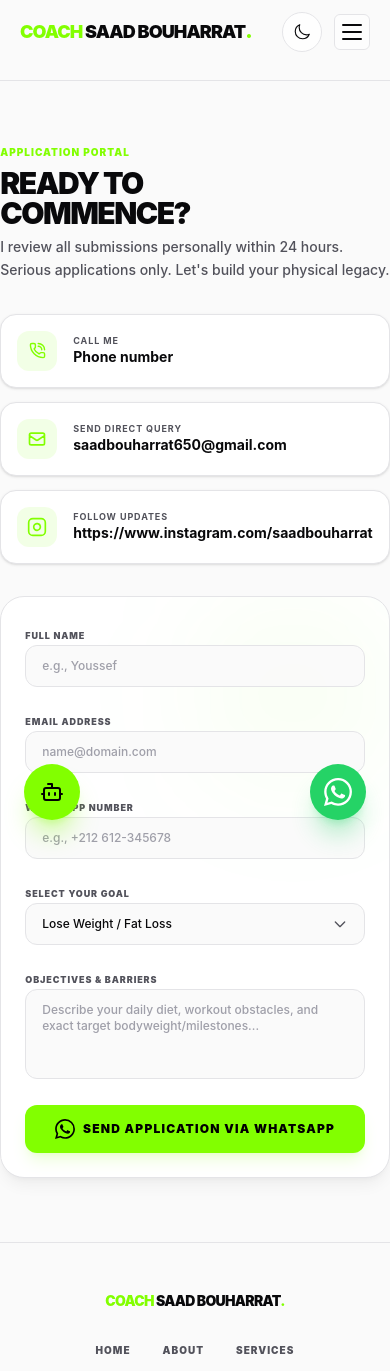
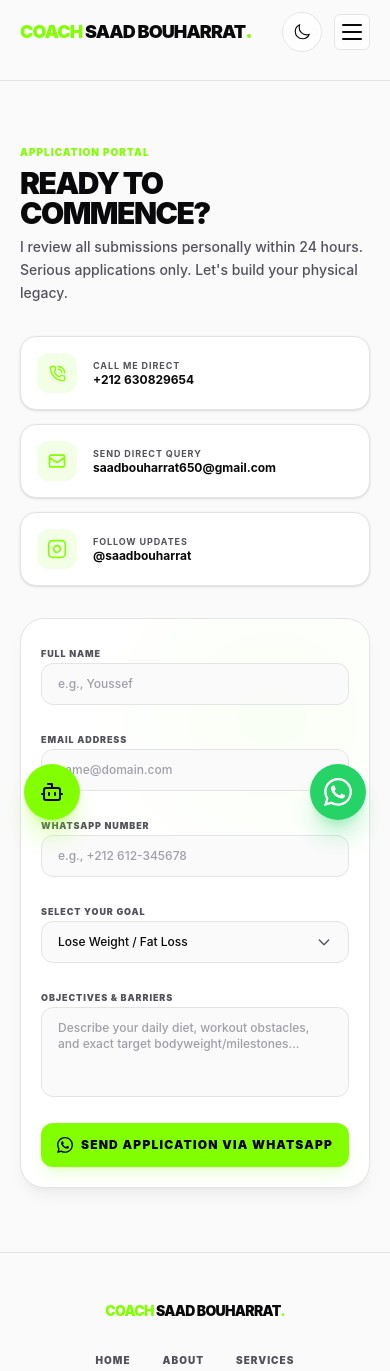
Before and after one commit to BenTaleb-Mehdi/Website-coach, a Next.js app: page /contact in a window 390 px wide. Shown: the top 1371 px of the page. Built offline with nearby package versions, Linux system fonts and the light colour scheme.

Commit message:
feat: add contact section component and static pages for services, transformations, and about

```diff
--- a/app/about/page.tsx
+++ b/app/about/page.tsx
@@ -84,7 +84,7 @@ export default function AboutPage() {
 
             {/* Right Column: Coach Image & KPIs */}
             <div className="space-y-5">
-              <div className="relative rounded-3xl overflow-hidden border-t-2 border-l-2 border-[#82FF00] bg-zinc-900 h-[450px]">
+              <div className="relative rounded-3xl overflow-hidden border-t-2 border-l-2 border-[#82FF00] bg-zinc-900 h-[300px] sm:h-[400px] lg:h-[450px]">
                 <Image
                   src="/images/profile/about-profile.jpg"
                   alt="Coach Saad Bouharrat — premium online fitness coach — Larache Morocco"
@@ -133,7 +133,7 @@ export default function AboutPage() {
             <h2 className="text-3xl md:text-5xl font-black uppercase tracking-tighter text-zinc-900 dark:text-white">THE COACHING DOGMA</h2>
           </div>
 
-          <div className="grid md:grid-cols-3 gap-6">
+          <div className="grid sm:grid-cols-2 md:grid-cols-3 gap-6">
             {philosophy.map((item, index) => (
               <motion.div
                 key={index}
--- a/app/components/sections/ContactSection.tsx
+++ b/app/components/sections/ContactSection.tsx
@@ -1,4 +1,3 @@
-// components/sections/ContactSection.tsx
 "use client";
 import { motion } from "framer-motion";
 import { useState } from "react";
@@ -30,7 +29,6 @@ export default function ContactSection() {
   const handleSubmit = (e: React.FormEvent) => {
     e.preventDefault();
 
-    // Construct the WhatsApp message details
     const message = `Hello ${siteConfig.coachName}! I want to join the team. Here are my application details:\n\n` +
       `• Name: ${formData.name}\n` +
       `• Email: ${formData.email}\n` +
@@ -41,16 +39,15 @@ export default function ContactSection() {
     const encodedMessage = encodeURIComponent(message);
     const whatsappUrl = `https://wa.me/${cleanPhone}?text=${encodedMessage}`;
 
-    // Open in a new tab/window
     window.open(whatsappUrl, "_blank");
   };
 
   return (
-    <section className="bg-transparent text-zinc-900 dark:text-white px-5 md:px-8 max-w-7xl mx-auto py-16 md:py-24 border-t border-zinc-200 dark:border-zinc-900/60">
-      <div className="grid lg:grid-cols-12 gap-8 md:gap-12 items-start">
+    <section className="bg-transparent text-zinc-900 dark:text-white px-5 md:px-8 max-w-7xl lg:w-full mx-auto py-16 md:py-24 border-t border-zinc-200 dark:border-zinc-900/60">
+      <div className="grid grid-cols-1 lg:grid-cols-12 gap-8 md:gap-12 items-start w-full">
 
         {/* Left Column: Direct Gateways */}
-        <div className="lg:col-span-5 space-y-6">
+        <div className="lg:col-span-5 space-y-6 w-full">
           <div className="space-y-2">
             <div className="text-[10px] font-black uppercase tracking-widest text-[#82FF00]">
               Application Portal
@@ -63,36 +60,40 @@ export default function ContactSection() {
             </p>
           </div>
 
-          <div className="grid gap-3.5 pt-2">
-            {/* Telegram Contact Card */}
+          <div className="grid gap-3.5 pt-2 w-full">
+            {/* Phone Contact Card */}
             <a
-              href={`tel:${contactData.phone}`}
-              target="_blank"
-              rel="noopener noreferrer"
-              className="flex items-center gap-4 p-4 rounded-2xl bg-white dark:bg-[#0D0D0D] border border-zinc-200 dark:border-zinc-800/80 hover:border-[#82FF00] dark:hover:border-[#82FF00]/50 transition-all duration-300 group shadow-sm dark:shadow-md"
+              href={`tel:${cleanPhone}`}
+              className="flex items-center gap-4 p-4 rounded-2xl bg-white dark:bg-[#0D0D0D] border border-zinc-200 dark:border-zinc-800/80 hover:border-[#82FF00] dark:hover:border-[#82FF00]/50 transition-all duration-300 group shadow-sm dark:shadow-md w-full min-w-0"
             >
               <div className="w-10 h-10 rounded-xl bg-[#82FF00]/10 flex items-center justify-center text-[#82FF00] font-black flex-shrink-0 group-hover:scale-110 transition-transform">
                <LucidePhoneCall size={17} className="text-[#82FF00]"/>
               </div>
-              <div>
-                <div className="text-[9px] text-zinc-400 dark:text-zinc-500 font-bold uppercase tracking-widest">Call me</div>
-                <div className="text-sm font-bold text-zinc-800 dark:text-zinc-200 group-hover:text-[#82FF00] transition-colors">Phone number</div>
+              <div className="min-w-0 flex-1">
+                <div className="text-[9px] text-zinc-400 dark:text-zinc-500 font-bold uppercase tracking-widest">Call me direct</div>
+                {/* FIXED: Replaced static text with actual phone layout */}
+                <div className="text-xs sm:text-sm font-bold text-zinc-800 dark:text-zinc-200 group-hover:text-[#82FF00] transition-colors truncate">
+                  {contactData.phone}
+                </div>
               </div>
             </a>
 
             {/* Email Contact Card */}
             <a
               href={`mailto:${contactData.email}`}
-              className="flex items-center gap-4 p-4 rounded-2xl bg-white dark:bg-[#0D0D0D] border border-zinc-200 dark:border-zinc-800/80 hover:border-[#82FF00] dark:hover:border-[#82FF00]/50 transition-all duration-300 group shadow-sm dark:shadow-md"
+              className="flex items-center gap-4 p-4 rounded-2xl bg-white dark:bg-[#0D0D0D] border border-zinc-200 dark:border-zinc-800/80 hover:border-[#82FF00] dark:hover:border-[#82FF00]/50 transition-all duration-300 group shadow-sm dark:shadow-md w-full min-w-0"
             >
               <div className="w-10 h-10 rounded-xl bg-[#82FF00]/10 flex items-center justify-center text-[#82FF00] font-black flex-shrink-0 group-hover:scale-110 transition-transform">
                 <svg className="w-5 h-5" fill="none" stroke="currentColor" strokeWidth="2" viewBox="0 0 24 24">
                   <path strokeLinecap="round" strokeLinejoin="round" d="M3 8l7.89 5.26a2 2 0 002.22 0L21 8M5 19h14a2 2 0 002-2V7a2 2 0 00-2-2H5a2 2 0 00-2 2v10a2 2 0 002 2z"/>
                 </svg>
               </div>
-              <div>
+              <div className="min-w-0 flex-1">
                 <div className="text-[9px] text-zinc-400 dark:text-zinc-500 font-bold uppercase tracking-widest">Send Direct Query</div>
-                <div className="text-sm font-bold text-zinc-800 dark:text-zinc-200 group-hover:text-[#82FF00] transition-colors">{contactData.email}</div>
+                {/* FIXED: Added break-all to avoid layout breakage on tiny screens */}
+                <div className="text-xs sm:text-sm font-bold text-zinc-800 dark:text-zinc-200 group-hover:text-[#82FF00] transition-colors break-all">
+                  {contactData.email}
+                </div>
               </div>
             </a>
 
@@ -101,7 +102,7 @@ export default function ContactSection() {
               href={contactData.socials.instagram}
               target="_blank"
               rel="noopener noreferrer"
-              className="flex items-center gap-4 p-4 rounded-2xl bg-white dark:bg-[#0D0D0D] border border-zinc-200 dark:border-zinc-800/80 hover:border-[#82FF00] dark:hover:border-[#82FF00]/50 transition-all duration-300 group shadow-sm dark:shadow-md"
+              className="flex items-center gap-4 p-4 rounded-2xl bg-white dark:bg-[#0D0D0D] border border-zinc-200 dark:border-zinc-800/80 hover:border-[#82FF00] dark:hover:border-[#82FF00]/50 transition-all duration-300 group shadow-sm dark:shadow-md w-full min-w-0"
             >
               <div className="w-10 h-10 rounded-xl bg-[#82FF00]/10 flex items-center justify-center text-[#82FF00] font-black flex-shrink-0 group-hover:scale-110 transition-transform">
                 <svg className="w-5 h-5" fill="none" stroke="currentColor" strokeWidth="2" viewBox="0 0 24 24">
@@ -109,28 +110,30 @@ export default function ContactSection() {
                   <path d="M16 11.37A4 4 0 1112.63 8 4 4 0 0116 11.37zM17.5 6.5h.01"/>
                 </svg>
               </div>
-              <div>
+              <div className="min-w-0 flex-1">
                 <div className="text-[9px] text-zinc-400 dark:text-zinc-500 font-bold uppercase tracking-widest">Follow Updates</div>
-                <div className="text-sm font-bold text-zinc-800 dark:text-zinc-200 group-hover:text-[#82FF00] transition-colors">{contactData.socials.instagram}</div>
+                {/* FIXED: Replaced raw long URL layout text with clean user handle view */}
+                <div className="text-xs sm:text-sm font-bold text-zinc-800 dark:text-zinc-200 group-hover:text-[#82FF00] transition-colors truncate">
+                  @{contactData.socials.instagram.split("/").pop()}
+                </div>
               </div>
             </a>
           </div>
         </div>
 
         {/* Right Column: Detailed Application Form */}
-        <div className="lg:col-span-7">
+        <div className="lg:col-span-7 w-full">
           <motion.div
             initial={{ opacity: 0, y: 20 }}
             whileInView={{ opacity: 1, y: 0 }}
             viewport={{ once: true }}
             transition={{ duration: 0.5 }}
-            className="bg-white dark:bg-[#0D0D0D] p-6 sm:p-10 rounded-3xl border border-zinc-200 dark:border-zinc-800/80 shadow-lg dark:shadow-2xl relative overflow-hidden"
+            className="bg-white dark:bg-[#0D0D0D] p-5 sm:p-10 rounded-3xl border border-zinc-200 dark:border-zinc-800/80 shadow-lg dark:shadow-2xl relative overflow-hidden w-full"
           >
-            {/* Background design accents */}
             <div className="absolute top-0 right-0 w-48 h-48 bg-[#82FF00]/5 rounded-full blur-3xl pointer-events-none" />
 
-            <form onSubmit={handleSubmit} className="space-y-5 relative">
-              <div className="grid sm:grid-cols-2 gap-5">
+            <form onSubmit={handleSubmit} className="space-y-5 relative w-full">
+              <div className="grid grid-cols-1 sm:grid-cols-2 gap-5">
                 <div className="space-y-1.5">
                   <label className="text-[9px] font-black uppercase tracking-widest text-zinc-400 dark:text-zinc-500">
                     Full Name
@@ -159,7 +162,7 @@ export default function ContactSection() {
                 </div>
               </div>
 
-              <div className="grid sm:grid-cols-2 gap-5">
+              <div className="grid grid-cols-1 sm:grid-cols-2 gap-5">
                 <div className="space-y-1.5">
                   <label className="text-[9px] font-black uppercase tracking-widest text-zinc-400 dark:text-zinc-500">
                     WhatsApp Number
@@ -179,15 +182,14 @@ export default function ContactSection() {
                     Select Your Goal
                   </label>
 
-                  {/* Modern custom select dropdown trigger */}
                   <button
                     type="button"
                     onClick={() => setDropdownOpen(!dropdownOpen)}
                     className="w-full flex items-center justify-between px-4 py-3 rounded-xl bg-zinc-50 dark:bg-black/60 border border-zinc-200 dark:border-zinc-800 text-zinc-900 dark:text-white text-xs font-medium focus:outline-none focus:border-[#82FF00] focus:ring-1 focus:ring-[#82FF00]/20 transition-all duration-200 text-left cursor-pointer"
                   >
-                    <span>{formData.goal}</span>
+                    <span className="truncate mr-2">{formData.goal}</span>
                     <svg
-                      className={`w-4 h-4 text-zinc-400 dark:text-zinc-500 transition-transform duration-200 ${dropdownOpen ? 'rotate-180' : ''}`}
+                      className={`w-4 h-4 text-zinc-400 dark:text-zinc-500 flex-shrink-0 transition-transform duration-200 ${dropdownOpen ? 'rotate-180' : ''}`}
                       fill="none"
                       stroke="currentColor"
                       strokeWidth="2"
@@ -197,7 +199,6 @@ export default function ContactSection() {
                     </svg>
                   </button>
 
-                  {/* Dropdown Menu Portal overlay close */}
                   {dropdownOpen && (
                     <>
                       <div className="fixed inset-0 z-10" onClick={() => setDropdownOpen(false)} />
@@ -218,7 +219,7 @@ export default function ContactSection() {
                           >
                             <span>{item}</span>
                             {formData.goal === item && (
-                              <Check className="w-3 h-3 text-[#82FF00]" />
+                              <Check className="w-3 h-3 text-[#82FF00] flex-shrink-0" />
                             )}
                           </button>
                         ))}
@@ -238,7 +239,7 @@ export default function ContactSection() {
                   value={formData.objective}
                   onChange={(e) => setFormData({ ...formData, objective: e.target.value })}
                   placeholder="Describe your daily diet, workout obstacles, and exact target bodyweight/milestones..."
-                  className="w-full px-4 py-3 rounded-xl bg-zinc-50 dark:bg-black/60 border border-zinc-200 dark:border-zinc-800 text-zinc-900 dark:text-white text-xs font-medium placeholder-zinc-400 dark:placeholder-zinc-700 focus:outline-none focus:border-[#82FF00] focus:ring-1 focus:ring-[#82FF00]/20 transition-all duration-200 resize-none"
+                  className="w-full px-4 py-3 rounded-xl bg-zinc-50 dark:bg-black/60 border border-zinc-200 dark:border-zinc-800 text-zinc-900 dark:text-white text-xs font-medium placeholder-zinc-400 dark:placeholder-zinc-700 focus:outline-none focus:border-[#82FF00] focus:ring-1 focus:ring-[#82FF00]/20 transition-all duration-200 mesh-none resize-none"
                 />
               </div>
 
@@ -246,7 +247,7 @@ export default function ContactSection() {
                 type="submit"
                 className="w-full py-3.5 bg-[#82FF00] text-black font-black uppercase tracking-widest rounded-xl transition-all duration-300 hover:bg-[#9fff26] hover:scale-[1.01] text-xs shadow-lg shadow-[#82FF00]/15 flex items-center justify-center gap-2 cursor-pointer"
               >
-              <WhatsAppIcon />
+                <WhatsAppIcon className="w-4 h-4 flex-shrink-0" />
                 Send Application via WhatsApp
               </button>
             </form>
--- a/app/components/sections/Hero.tsx
+++ b/app/components/sections/Hero.tsx
@@ -108,7 +108,7 @@ export default function Hero() {
         animate="show"
         className="lg:col-span-5 relative flex justify-center z-10"
       >
-        <div className="relative group w-full max-w-[360px] aspect-[4/5] bg-zinc-100 dark:bg-zinc-900 rounded-3xl overflow-hidden border border-zinc-200 dark:border-zinc-800 shadow-2xl shadow-zinc-200/50 dark:shadow-black/60">
+        <div className="relative group w-full max-w-[280px] sm:max-w-[320px] lg:max-w-[360px] aspect-[4/5] bg-zinc-100 dark:bg-zinc-900 rounded-3xl overflow-hidden border border-zinc-200 dark:border-zinc-800 shadow-2xl shadow-zinc-200/50 dark:shadow-black/60">
           {/* Neon corner accent */}
           <div className="absolute top-0 left-0 w-16 h-16 border-t-2 border-l-2 border-[#82FF00] rounded-tl-3xl z-20 pointer-events-none" />
           <div className="absolute bottom-0 right-0 w-16 h-16 border-b-2 border-r-2 border-[#82FF00]/40 rounded-br-3xl z-20 pointer-events-none" />
@@ -131,7 +131,7 @@ export default function Hero() {
         </div>
 
         {/* Floating Stat Badge */}
-        <div className="absolute -left-3 top-1/3 bg-[#82FF00] text-black px-4 py-3 rounded-2xl shadow-xl shadow-[#82FF00]/30 z-30">
+        <div className="absolute -left-2 sm:-left-3 top-1/3 bg-[#82FF00] text-black px-3 sm:px-4 py-2 sm:py-3 rounded-2xl shadow-xl shadow-[#82FF00]/30 z-30">
           <div className="text-xl font-black leading-none">1500+</div>
           <div className="text-[8px] font-black uppercase tracking-wider leading-tight mt-0.5">Training Hours</div>
         </div>
--- a/app/services/page.tsx
+++ b/app/services/page.tsx
@@ -65,7 +65,7 @@ export default function ServicesPage() {
             <h2 className="text-3xl md:text-5xl font-black uppercase tracking-tighter">CLIENT ONBOARDING PATHWAY</h2>
           </div>
 
-          <div className="grid md:grid-cols-3 gap-6">
+          <div className="grid sm:grid-cols-2 md:grid-cols-3 gap-6">
             {steps.map((item, index) => (
               <div
                 key={index}
```
Also changed, not shown: app/transformations/page.tsx (+86 -17 lines).
